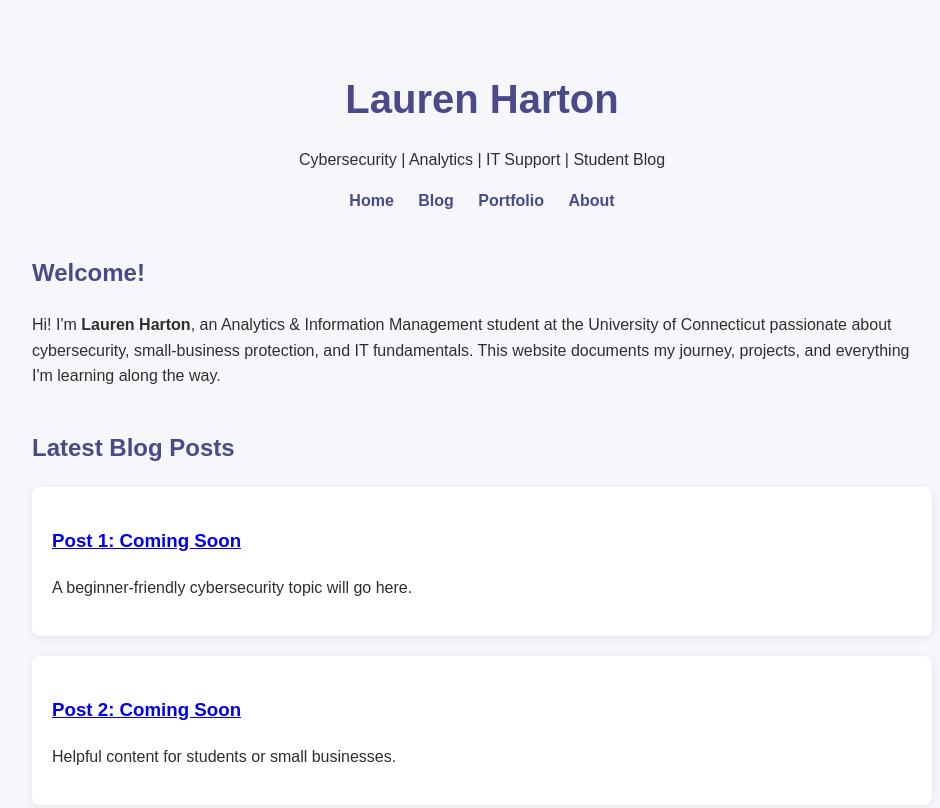
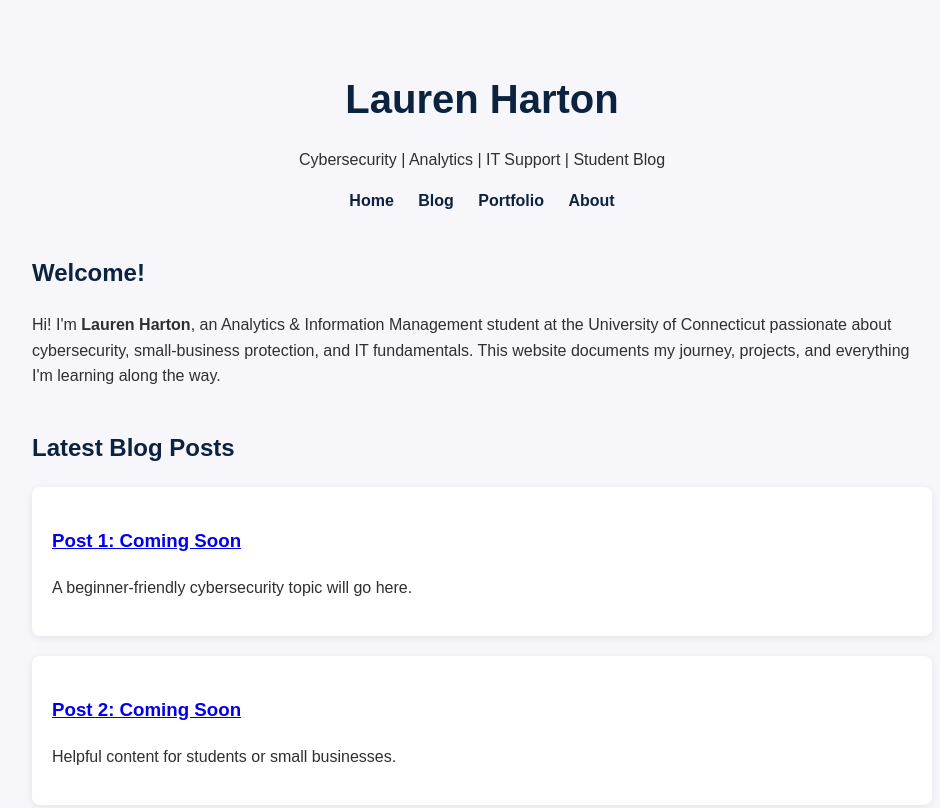
Before and after one commit to laurenharton/laurenharton.github.io, a plain HTML site: page index.html in a window 1280 px wide. Shown: the top 808 px of the page, without its empty margins (158-1098 px from the left). Drawn offline with Linux system fonts and the light colour scheme.

Commit message:
Update index.html

```diff
--- a/index.html
+++ b/index.html
@@ -21,18 +21,18 @@
             margin-bottom: 40px;
         }
         h1 {
-            color: #4a4a8a;
+            color: #0C2340;
             font-size: 2.5rem;
             margin-bottom: 10px;
         }
         h2 {
-            color: #4a4a8a;
+            color: #0C2340;
             margin-top: 40px;
         }
         nav a {
             margin: 0 10px;
             text-decoration: none;
-            color: #4a4a8a;
+            color: #0C2340;
             font-weight: bold;
         }
         nav a:hover {
```
